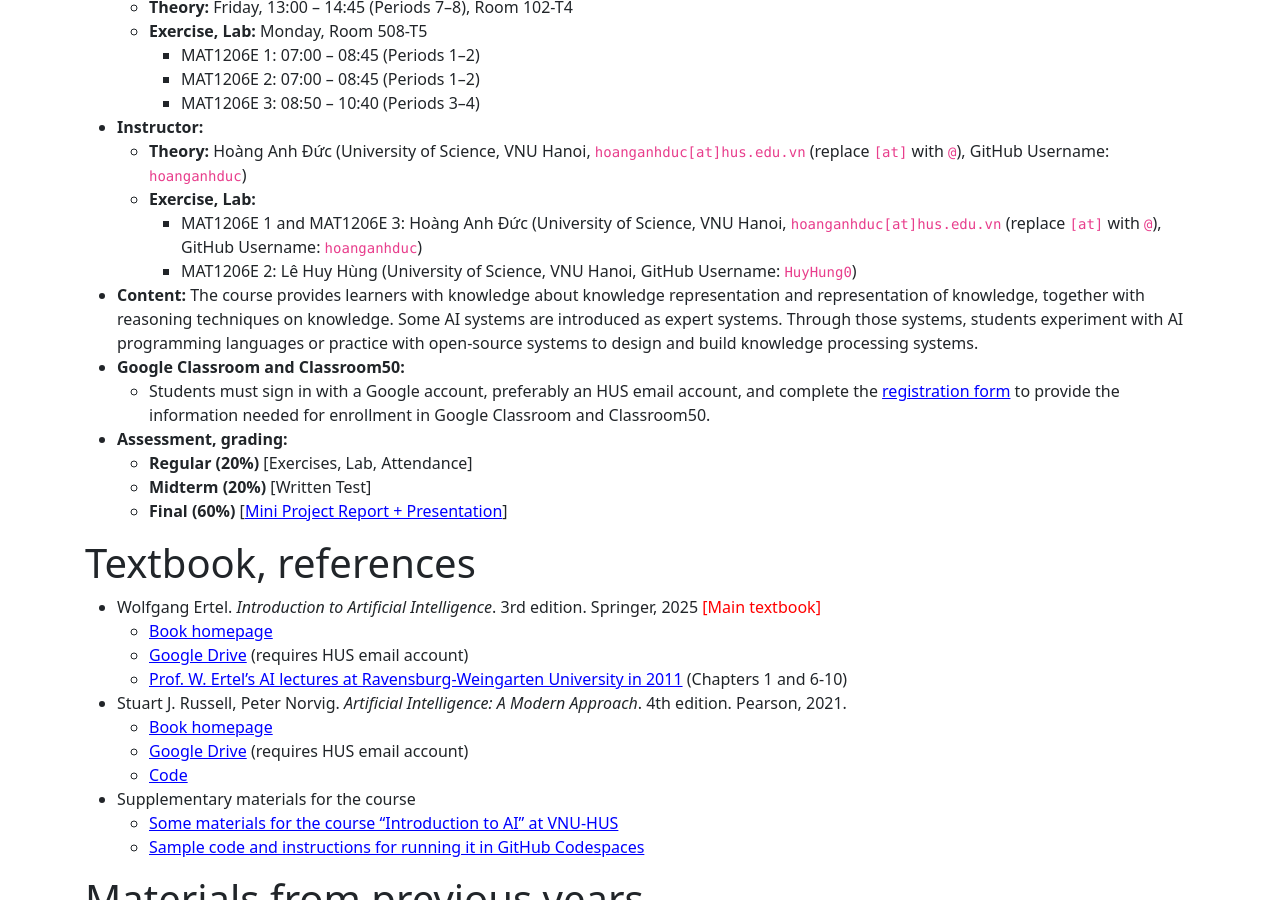
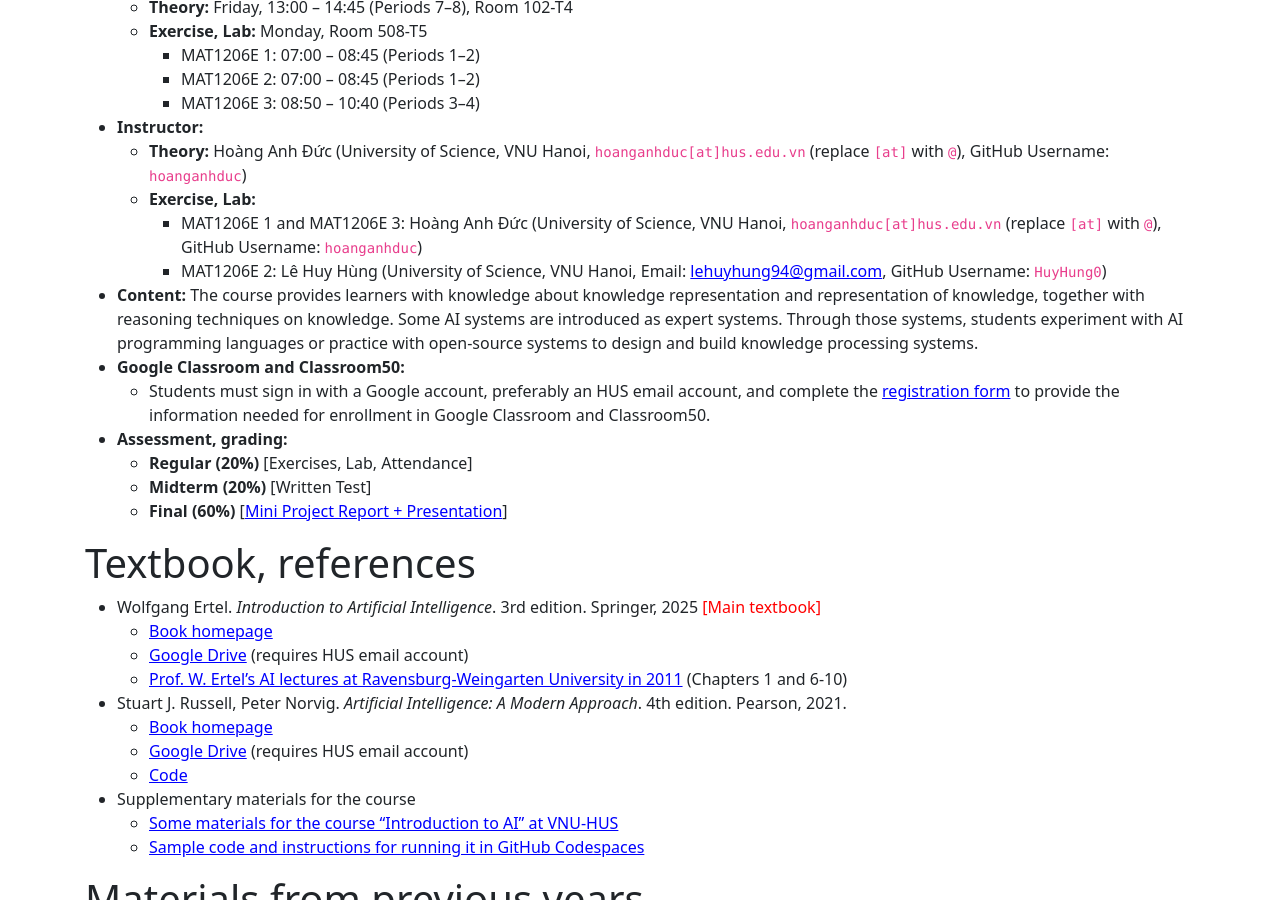
Before and after one commit to hoanganhduc/hoanganhduc.github.io, a Jekyll site: the page built from teaching/VNU-HUS/2026/winter/MAT1206E/index.md, in a window 1280 px wide and 900 px high, scrolled down 816 px. Built offline with Jekyll 4.4.1, drawn with Linux system fonts in a browser that asks for light colours; nearby versions of some CDN libraries; a style sheet for code colours, icons or effects is not loaded; some of the changed text lies outside the part shown.

Commit message:
Publish Le Huy Hung contact email on course pages and slides

```diff
--- a/teaching/VNU-HUS/2026/winter/MAT1206E/index.md
+++ b/teaching/VNU-HUS/2026/winter/MAT1206E/index.md
@@ -37,7 +37,7 @@ This is the website for the course "Introduction to Artificial Intelligence (VNU
   * **Theory:** Hoàng Anh Đức (University of Science, VNU Hanoi, `hoanganhduc[at]hus.edu.vn` (replace `[at]` with `@`), GitHub Username: `hoanganhduc`)
   * **Exercise, Lab:**
     * MAT1206E 1 and MAT1206E 3: Hoàng Anh Đức (University of Science, VNU Hanoi, `hoanganhduc[at]hus.edu.vn` (replace `[at]` with `@`), GitHub Username: `hoanganhduc`)
-    * MAT1206E 2: Lê Huy Hùng (University of Science, VNU Hanoi, GitHub Username: `HuyHung0`)
+    * MAT1206E 2: Lê Huy Hùng (University of Science, VNU Hanoi, Email: [lehuyhung94@gmail.com](mailto:lehuyhung94@gmail.com), GitHub Username: `HuyHung0`)
 * **Content:** The course provides learners with knowledge about knowledge representation and representation of knowledge, together with reasoning techniques on knowledge. Some AI systems are introduced as expert systems. Through those systems, students experiment with AI programming languages or practice with open-source systems to design and build knowledge processing systems.
 * **Google Classroom and Classroom50:**
   * Students must sign in with a Google account, preferably an HUS email account, and complete the [registration form](https://forms.gle/tSF6roynhbY2DN5c8) to provide the information needed for enrollment in Google Classroom and Classroom50.
```
Also changed, not shown: other parts of teaching/VNU-HUS/2026/winter/MAT1206E/index.md (+1 -1 lines), teaching/VNU-HUS/2026/winter/MAT1206E/mini-projects.md (+2 -1 lines), teaching/VNU-HUS/2026/winter/MAT3508/index.md (+2 -2 lines), teaching/VNU-HUS/2026/winter/MAT3508/mini-projects.md (+2 -1 lines), 2 other files.
